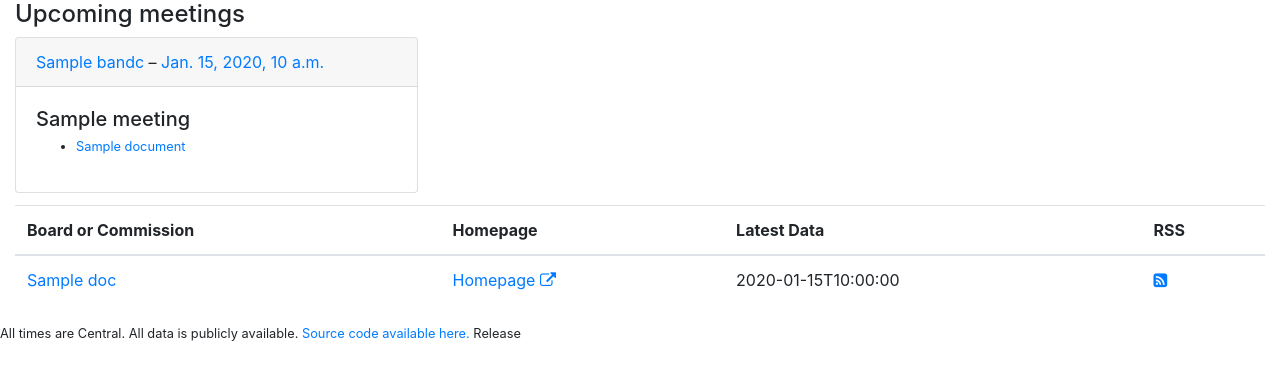
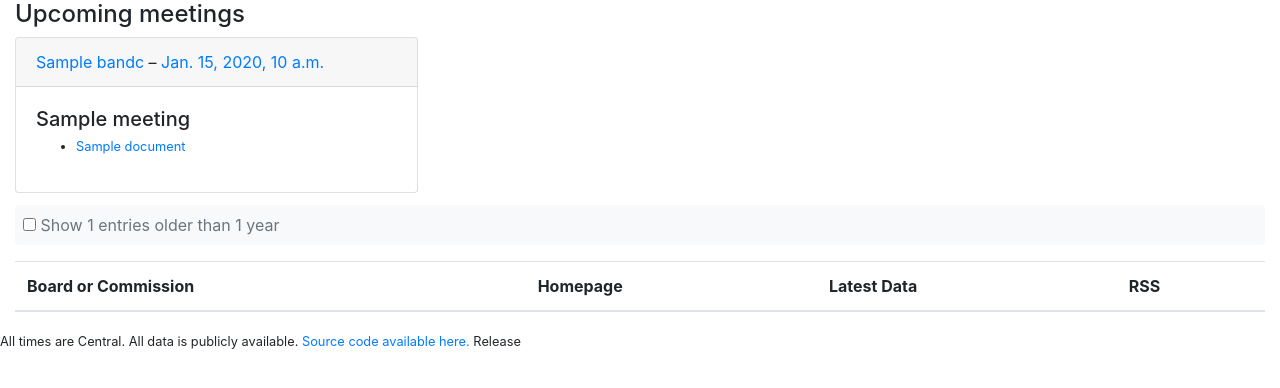
Before and after one commit to crccheck/atx-bandc, a Django app: template bandc/apps/agenda/templates/agenda/bandc_list.html in a window 1280 px wide. Shown: the part 208-596 px from the top of the page. Run offline with Django 3.2, Linux system fonts and the light colour scheme; the template is opened without the code that fills it: most values are stand-ins (such as "Sample title", 1, 10 or a date in 2020); some libraries are stand-ins or nearby versions.

Commit message:
feat: add toggle to show/hide entries older than 1 year (#129)
Adds a checkbox to the homepage that filters the board/commission table
to hide entries with no updates in over a year. The toggle is wrapped
in a styled <aside> element for semantic clarity.

Co-authored-by: Claude Opus 4.5 <noreply@anthropic.com>

```diff
--- a/bandc/apps/agenda/templates/agenda/bandc_list.html
+++ b/bandc/apps/agenda/templates/agenda/bandc_list.html
@@ -47,7 +47,12 @@
   {% include "agenda/includes/upcoming_meetings.html" %}
 {% endif %}
 
-<table class="table">
+<aside class="bg-light p-2 rounded mb-3 text-muted">
+  <input type="checkbox" id="show-old-entries">
+  <label for="show-old-entries" id="show-old-entries-label" class="mb-0">Show entries older than 1 year</label>
+</aside>
+
+<table class="table" id="bandc-table">
   <thead>
     <tr>
       <th>Board or Commission</th>
@@ -71,7 +76,7 @@
           <i class="fa fa-external-link"></i></a>
         {% endif %}
       </td>
-      <td>{{ bandc.latest_meeting.date.isoformat }}</td>
+      <td><time datetime="{{ bandc.latest_meeting.date.isoformat }}">{{ bandc.latest_meeting.date.isoformat }}</time></td>
       <td>
         <a href="{% url 'feed' slug=bandc.slug %}"><i class="fa fa-rss-square" title="rss"></i></a>
       </td>
@@ -80,3 +85,40 @@
   </tbody>
 </table>
 {% endblock %}
+
+{% block extra_script %}
+<script>
+(function() {
+  const checkbox = document.getElementById('show-old-entries');
+  const label = document.getElementById('show-old-entries-label');
+  const table = document.getElementById('bandc-table');
+  const oneYearAgo = new Date();
+  oneYearAgo.setFullYear(oneYearAgo.getFullYear() - 1);
+
+  let oldCount = 0;
+  table.querySelectorAll('tbody tr').forEach(row => {
+    const time = row.querySelector('time');
+    const isOld = !time || !time.dateTime || new Date(time.dateTime) < oneYearAgo;
+    if (isOld) oldCount++;
+  });
+
+  label.textContent = `Show ${oldCount} entries older than 1 year`;
+
+  function updateVisibility() {
+    const showOld = checkbox.checked;
+    table.querySelectorAll('tbody tr').forEach(row => {
+      const time = row.querySelector('time');
+      if (!time || !time.dateTime) {
+        row.hidden = !showOld;
+        return;
+      }
+      const date = new Date(time.dateTime);
+      row.hidden = !showOld && date < oneYearAgo;
+    });
+  }
+
+  checkbox.addEventListener('change', updateVisibility);
+  updateVisibility();
+})();
+</script>
+{% endblock %}
```
